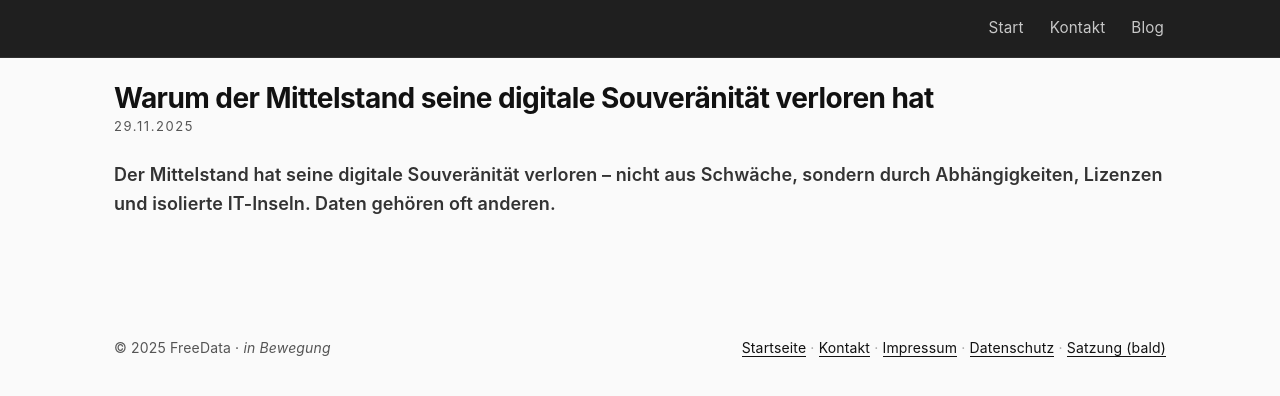
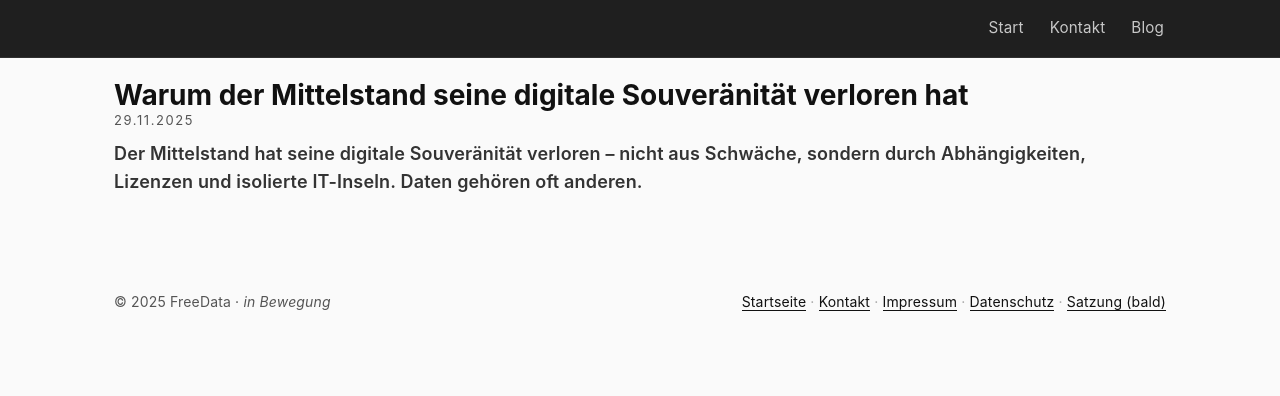
Before and after one commit to freedata-coop/freedata-coop.github.io, a Jekyll site: the page built from _posts/2025/2024-01-01-warum-der-mittelstand-seine-digitale-souveränität-verloren-hat.md, in a window 1280 px wide. Shown: the top 396 px of the page. Built offline with Jekyll 4.4.1, drawn with Linux system fonts in a browser that asks for light colours.

Commit message:
(feat): update article

```diff
--- a/assets/custom.css
+++ b/assets/custom.css
@@ -133,8 +133,6 @@
   display: block;
   font-weight: 600;
   font-style: normal;
-  letter-spacing: 0.1px;
-  margin: 1rem 0 1.5rem;
   color: #333;
 }
 
@@ -218,7 +216,7 @@
 .post-title{
   margin: 0;
   font-size: clamp(20px,3vw,28px);
-  line-height: 1.15;
+  letter-spacing: 0px;
   color: var(--fg);
 }
 
```
